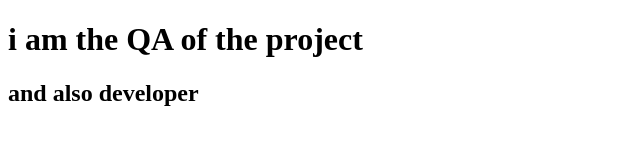
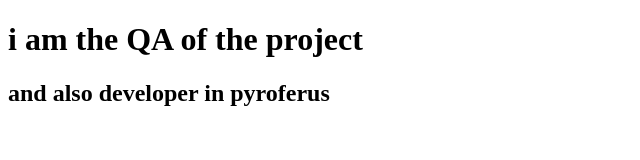
Before and after one commit to SaravananSiva004/demogit, a plain HTML site: page index.html in a window 1280 px wide. Shown: the whole page, without its empty margins (0-640 px from the left). Drawn offline with Linux system fonts and the light colour scheme.

Commit message:
additinal information

```diff
--- a/index.html
+++ b/index.html
@@ -7,6 +7,6 @@
 </head>
 <body>
     <h1>i am the QA of the project</h1>
-    <h2>and also developer</h2>
+    <h2>and also developer in pyroferus</h2>
 </body>
 </html>
```
